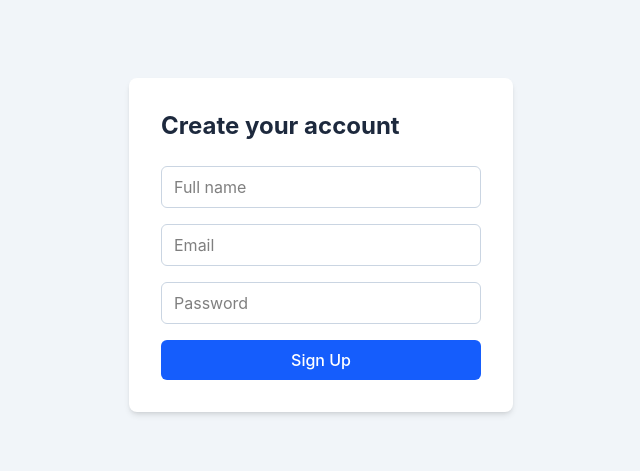
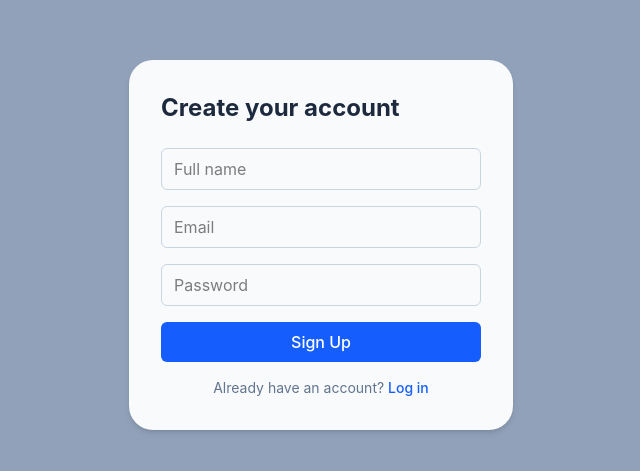
Before and after one commit to sjk-txend/agahee-frontend, a React (Vite) app in the folder frontend/: page /signup in a window 1280 px wide. Shown: the part 155-626 px from the top of the page, without its empty margins (319-959 px from the left). Built offline with nearby package versions, Linux system fonts and the light colour scheme.

Commit message:
add validation, redirects, and navigation links to login/signup

```diff
--- a/frontend/src/App.tsx
+++ b/frontend/src/App.tsx
@@ -5,9 +5,10 @@ import LoginPage from './pages/LoginPage'
 function App() {
   return (
     <Routes>
-      <Route path="/" element={<div>Landing page (Ali's work)</div>} />
+      <Route path="/" element={<div>Landing page</div>} />
       <Route path="/login" element={<LoginPage />} />
       <Route path="/signup" element={<SignupPage />} />
+      <Route path="/dashboard" element={<div>Dashboard</div>} />
     </Routes>
   )
 }
--- a/frontend/src/pages/LoginPage.tsx
+++ b/frontend/src/pages/LoginPage.tsx
@@ -1,27 +1,87 @@
+import { useState } from 'react'
+import { Link, useNavigate } from 'react-router-dom'
+
 function LoginPage() {
+  const [email, setEmail] = useState('')
+  const [password, setPassword] = useState('')
+  const [error, setError] = useState('')
+  const [loading, setLoading] = useState(false)
+  const navigate = useNavigate()
+
+  async function handleSubmit(e: React.FormEvent) {
+    e.preventDefault()
+    setError('')
+
+    if (!email.trim() || !password.trim()) {
+      setError('Please fill in both fields')
+      return
+    }
+
+    setLoading(true)
+
+    try {
+      const response = await fetch(`${import.meta.env.VITE_API_URL}/api/auth/login`, {
+        method: 'POST',
+        headers: { 'Content-Type': 'application/json' },
+        body: JSON.stringify({ email, password }),
+      })
+
+      const data = await response.json()
+
+      if (!response.ok) {
+        throw new Error(data.error || 'Login failed')
+      }
+
+      localStorage.setItem('token', data.token)
+      navigate('/dashboard')
+    } catch (err) {
+      if (err instanceof Error) setError(err.message)
+    } finally {
+      setLoading(false)
+    }
+  }
+
   return (
-    <div className="min-h-screen flex items-center justify-center bg-slate-100">
-      <div className="bg-white p-8 rounded-lg shadow-md w-full max-w-sm">
+    <div className="min-h-screen flex items-center justify-center bg-slate-400">
+      <div className="bg-slate-50 p-8 rounded-3xl shadow-md w-full max-w-sm">
         <h1 className="text-2xl font-bold text-slate-800 mb-6">Log in to Agahee</h1>
 
-        <form className="flex flex-col gap-4">
+        {error && (
+          <div className="bg-red-50 text-red-600 text-sm rounded-md px-3 py-2 mb-4">
+            {error}
+          </div>
+        )}
+
+        <form onSubmit={handleSubmit} className="flex flex-col gap-4">
           <input
             type="email"
             placeholder="Email"
+            value={email}
+            onChange={(e) => setEmail(e.target.value)}
             className="border border-slate-300 rounded-md px-3 py-2 outline-none focus:border-blue-500"
           />
           <input
             type="password"
             placeholder="Password"
+            value={password}
+            onChange={(e) => setPassword(e.target.value)}
             className="border border-slate-300 rounded-md px-3 py-2 outline-none focus:border-blue-500"
           />
           <button
             type="submit"
-            className="bg-blue-600 text-white rounded-md py-2 font-medium hover:bg-blue-700"
+            disabled={loading}
+            className="bg-blue-600 text-white rounded-md py-2 font-medium hover:bg-blue-700 disabled:opacity-50"
           >
-            Log In
+            {loading ? 'Logging in...' : 'Log In'}
           </button>
         </form>
+
+        <p className="text-sm text-slate-500 mt-4 text-center">
+          Don't have an account?{' '}
+          <Link to="/signup" className="text-blue-600 font-medium hover:underline">
+            Sign up
+          </Link>
+        </p>
       </div>
     </div>
   )
--- a/frontend/src/pages/SignupPage.tsx
+++ b/frontend/src/pages/SignupPage.tsx
@@ -1,32 +1,94 @@
+import { useState } from 'react'
+import { Link, useNavigate } from 'react-router-dom'
+
 function SignupPage() {
+  const [name, setName] = useState('')
+  const [email, setEmail] = useState('')
+  const [password, setPassword] = useState('')
+  const [error, setError] = useState('')
+  const [loading, setLoading] = useState(false)
+  const navigate = useNavigate()
+
+  async function handleSubmit(e: React.FormEvent) {
+    e.preventDefault()
+    setError('')
+
+    if (!name.trim() || !email.trim() || !password.trim()) {
+      setError('Please fill in all fields')
+      return
+    }
+
+    setLoading(true)
+
+    try {
+      const response = await fetch(`${import.meta.env.VITE_API_URL}/api/auth/register`, {
+        method: 'POST',
+        headers: { 'Content-Type': 'application/json' },
+        body: JSON.stringify({ name, email, password }),
+      })
+
+      const data = await response.json()
+
+      if (!response.ok) {
+        throw new Error(data.error || 'Registration failed')
+      }
+
+      navigate('/login')
+    } catch (err) {
+      if (err instanceof Error) setError(err.message)
+    } finally {
+      setLoading(false)
+    }
+  }
+
   return (
-    <div className="min-h-screen flex items-center justify-center bg-slate-100">
-      <div className="bg-white p-8 rounded-lg shadow-md w-full max-w-sm">
+    <div className="min-h-screen flex items-center justify-center bg-slate-400">
+      <div className="bg-slate-50 p-8 rounded-3xl shadow-md w-full max-w-sm">
         <h1 className="text-2xl font-bold text-slate-800 mb-6">Create your account</h1>
 
-        <form className="flex flex-col gap-4">
+        {error && (
+          <div className="bg-red-50 text-red-600 text-sm rounded-md px-3 py-2 mb-4">
+            {error}
+          </div>
+        )}
+
+        <form onSubmit={handleSubmit} className="flex flex-col gap-4">
           <input
             type="text"
             placeholder="Full name"
+            value={name}
+            onChange={(e) => setName(e.target.value)}
             className="border border-slate-300 rounded-md px-3 py-2 outline-none focus:border-blue-500"
           />
           <input
             type="email"
             placeholder="Email"
+            value={email}
+            onChange={(e) => setEmail(e.target.value)}
             className="border border-slate-300 rounded-md px-3 py-2 outline-none focus:border-blue-500"
           />
           <input
             type="password"
             placeholder="Password"
+            value={password}
+            onChange={(e) => setPassword(e.target.value)}
             className="border border-slate-300 rounded-md px-3 py-2 outline-none focus:border-blue-500"
           />
           <button
             type="submit"
-            className="bg-blue-600 text-white rounded-md py-2 font-medium hover:bg-blue-700"
+            disabled={loading}
+            className="bg-blue-600 text-white rounded-md py-2 font-medium hover:bg-blue-700 disabled:opacity-50"
           >
-            Sign Up
+            {loading ? 'Creating account...' : 'Sign Up'}
           </button>
         </form>
+
+        <p className="text-sm text-slate-500 mt-4 text-center">
+          Already have an account?{' '}
+          <Link to="/login" className="text-blue-600 font-medium hover:underline">
+            Log in
+          </Link>
+        </p>
       </div>
     </div>
   )
```
Also changed, not shown: 1 other file (tests, documents, lock files or other folders).
